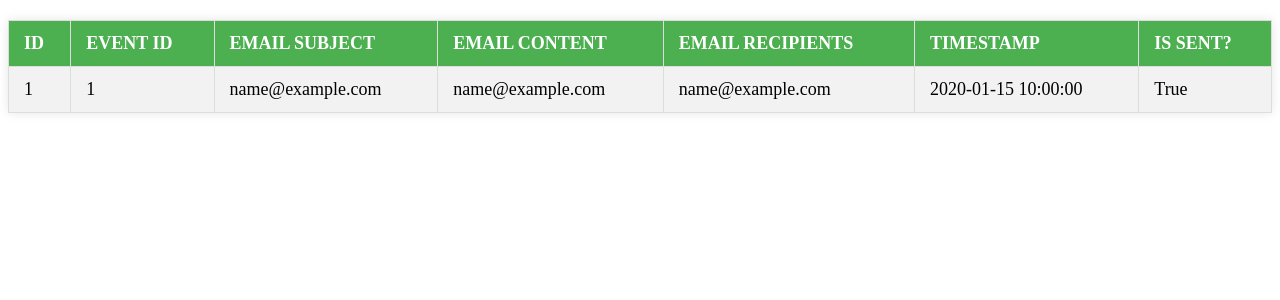
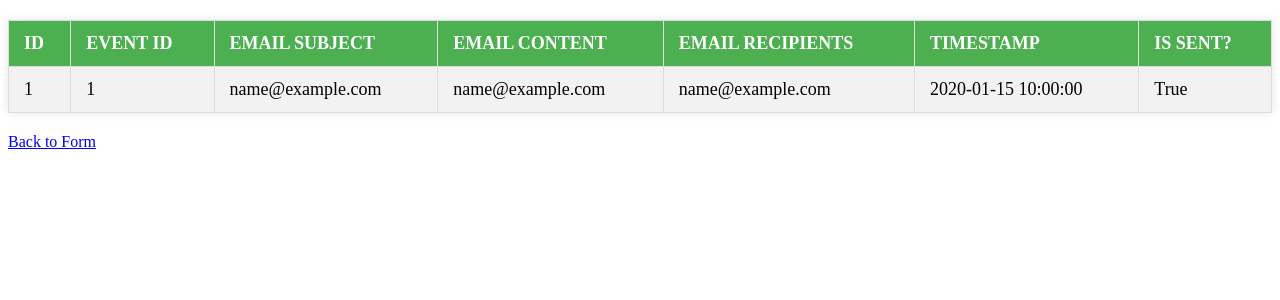
Before and after one commit to johannesagustinlr/flask-email-sender, a Flask app: page /save_emails_list in a window 1280 px wide. Shown: the top 300 px of the page. Run offline with Flask 3, Linux system fonts and the light colour scheme; tables that the repository leaves empty hold one stand-in row (values such as "Sample post").

Commit message:
Add button to redirect to form in table list

```diff
--- a/project/templates/email_list.html
+++ b/project/templates/email_list.html
@@ -76,6 +76,7 @@
         </tr>
         {% endfor %}
     </table>
+    <a href="{{ url_for('index') }}" class="button">Back to Form</a>
 </body>
 
 </html>
```
